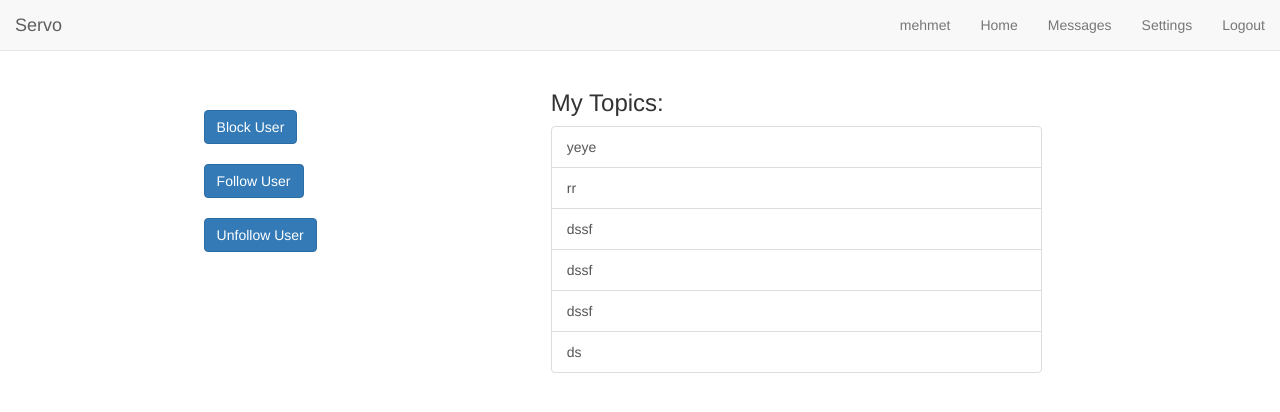
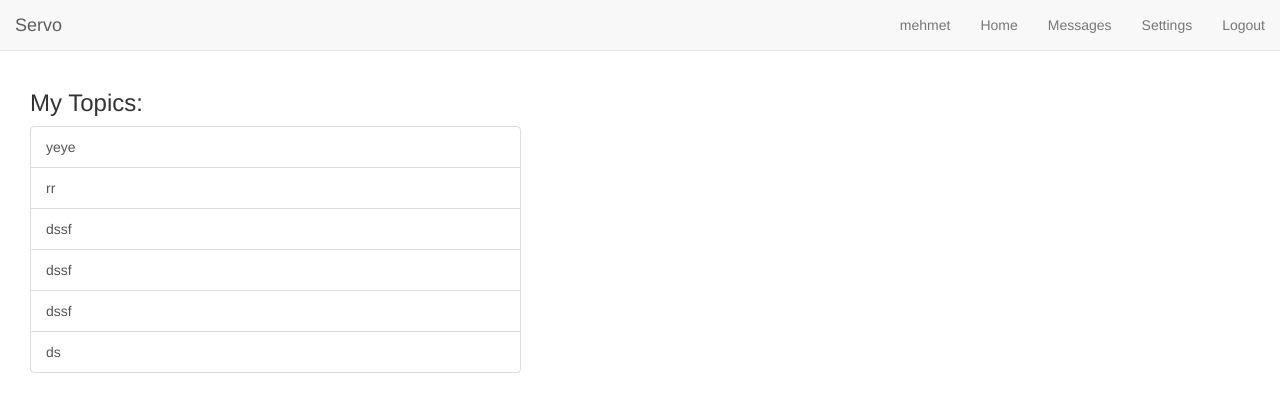
Before and after one commit to muhammadhamzakhan/CS353Bilkent, a PHP site: page /user.php?varname=1 in a window 1280 px wide. Shown: the top 412 px of the page. Run offline with PHP 8.4, Linux system fonts and the light colour scheme; a user stored in the database is signed in; data comes from the database, SQL or seed files in the repository; data that the repository does not hold is empty.

Commit message:
fix user issues

```diff
--- a/code/settingsadmin.php
+++ b/code/settingsadmin.php
@@ -237,7 +237,7 @@
 						$row = $res->fetch_assoc();
 						$username = $row["username"];
 
-						 echo "<li><a href=\"user.php?varname=$userID\">".$username."</a></li>";
+						 echo "<li><a href=\"user.php?varname=$uid\">".$username."</a></li>";
 					}
 				}
           	?>
--- a/code/settingsuser.php
+++ b/code/settingsuser.php
@@ -137,7 +137,7 @@
 						$row = $res->fetch_assoc();
 						$username = $row["username"];
 
-						 echo "<li><a href=\"user.php?varname=$userID\">".$username."</a></li>";
+						 echo "<li><a href=\"user.php?varname=$uid\">".$username."</a></li>";
 					}
 				}
           	?>
--- a/code/user.php
+++ b/code/user.php
@@ -98,7 +98,7 @@
           	<?php
           		//Show username in the Navbar if available
           		if(!empty($username)){
-	    			echo "<li><a href=\"user.php?varname=$userID\">".$username."</a></li>";
+	    			echo "<li><a href=\"user.php?varname=$uid\">".$username."</a></li>";
 				}
           	?>
             <li><a href="home.php" title="Home Page Link">Home</a></li>
@@ -112,7 +112,7 @@
       <!-- /.container-fluid -->
     </nav>
 
-	  	<div class="col-sm-5" id = "middlecolumn">
+	  	<div class="col-sm-5" id = "middlecolumn" <?php if ($friendID==$uid){?>style="display:none"<?php } ?>>
 
 	  		<div class="row" style="margin-top:20px;">
 				<?php
@@ -121,7 +121,10 @@
 				?>
 			</div>
 
-	  		<div class="row" style="margin-top:20px;">
+			<!--  -->
+
+
+	  		<div class="row"  style="margin-top:20px;">
 				<form class="form-inline col-md-5 col-md-offset-4" method="post">
 					<button type="submit" class="btn btn-primary" name="blockUserButton">Block User</button>
 				</form>
```
